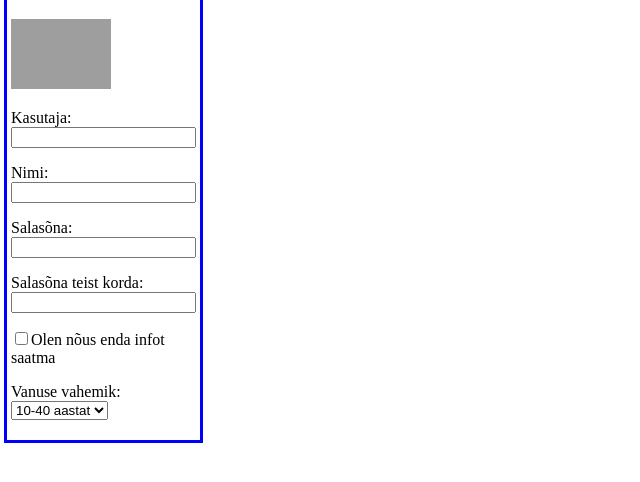
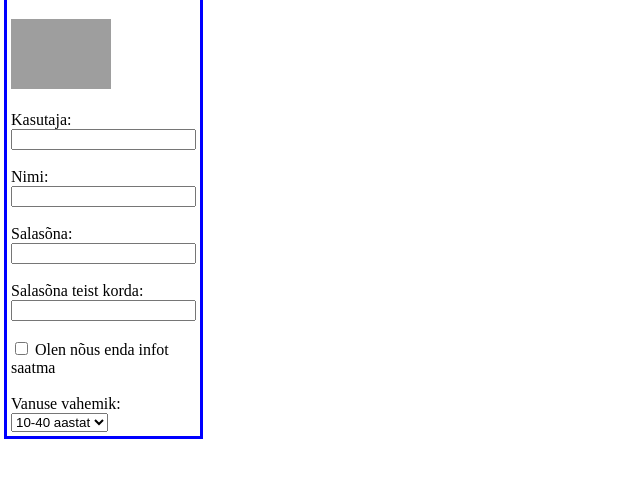
Before and after one commit to alekseikomarov/NortFirst, a plain HTML site: page loeng2/login.html in a window 1280 px wide. Shown: the part 72-554 px from the top of the page, without its empty margins (0-640 px from the left). Drawn offline with Linux system fonts and the light colour scheme; grey boxes are pictures that could not be loaded.

Commit message:
kodutöö1__

```diff
--- a/loeng2/login.html
+++ b/loeng2/login.html
@@ -12,14 +12,26 @@
 <body style="border: solid #0000FF">
     <h1>Login</h1>
     <img src="https://encrypted-tbn0.gstatic.com/images?q=tbn:ANd9GcQg8qIziz_s7JvM-Zhf0WUT5JEDw54jJxBY3DtBn3bFgA&s" width="100" height="70">
-    <p>Kasutaja: <input type="text" id="kasutaja"></p>
-    <p>Nimi: <input type="text" id="nimi"></p>
-    <p>Salasõna: <input type="text" id="salasõna"></p>
-    <p>Salasõna teist korda: <input type="text" id="salasõna2"></p>
-    <p><input type="checkbox">Olen nõus enda infot saatma</p>
-    <p>Vanuse vahemik: <select id="vanus">
+    <br><br>
+    <label for="kasutaja">Kasutaja:</label>
+    <input type="text" id="kasutaja">
+    <br><br>
+    <label for="nimi">Nimi:</label>
+    <input type="text" id="nimi">
+    <br><br>
+    <label for="salasõna">Salasõna:</label>
+    <input type="text" id="salasõna">
+    <br><br>
+    <label for="salasõna2">Salasõna teist korda:</label>
+    <input type="text" id="salasõna2">
+    <br><br>
+    <input type="checkbox" id="checkbox">
+    <label for="checkbox">Olen nõus enda infot saatma</label>
+    <br><br>
+    <label for="vanus">Vanuse vahemik:</label>
+    <select id="vanus">
         <option value="1">10-40 aastat</option>
         <option value="2">41-70 aastat</option>
-    </select></p>
+    </select>
 </body>
 </html>
```
